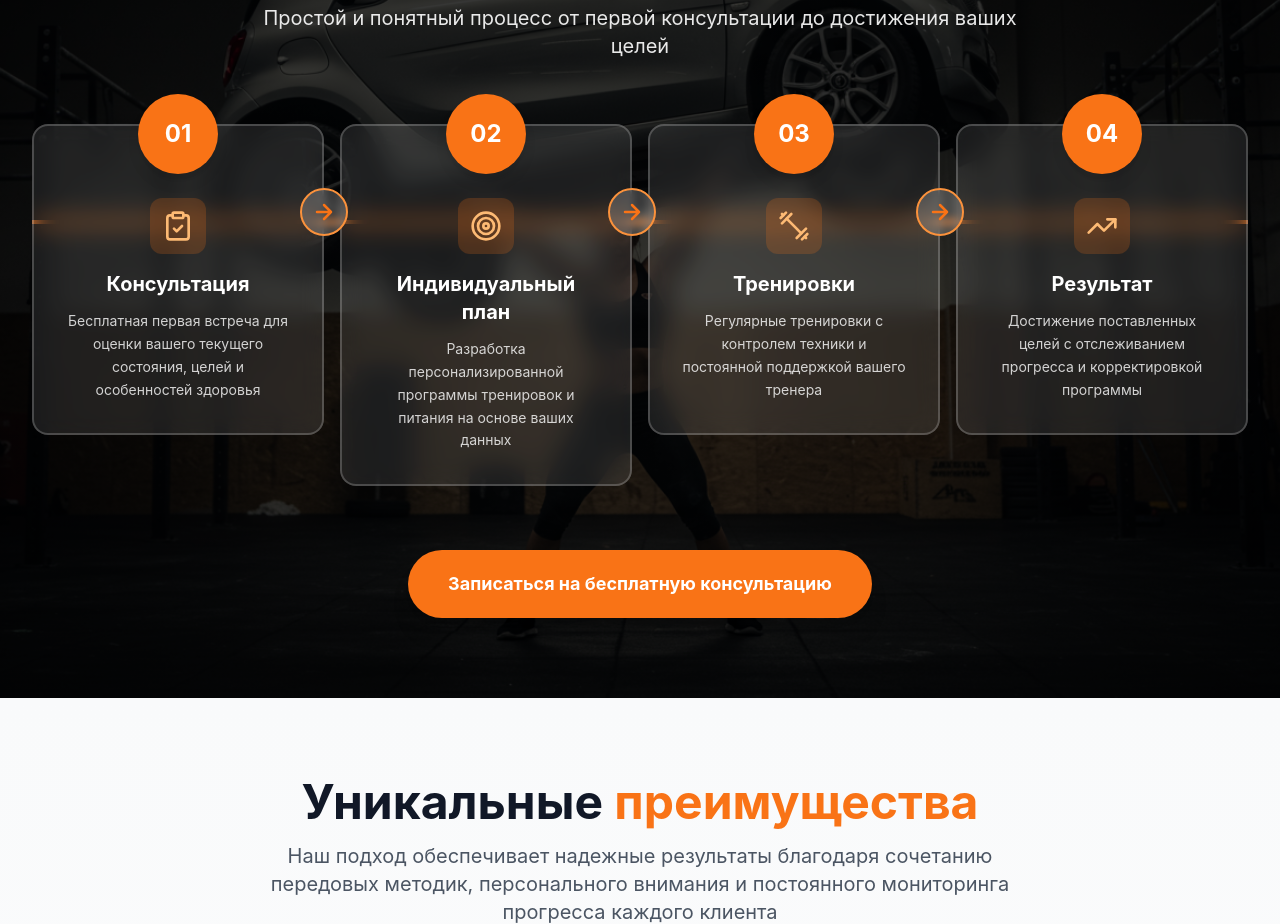
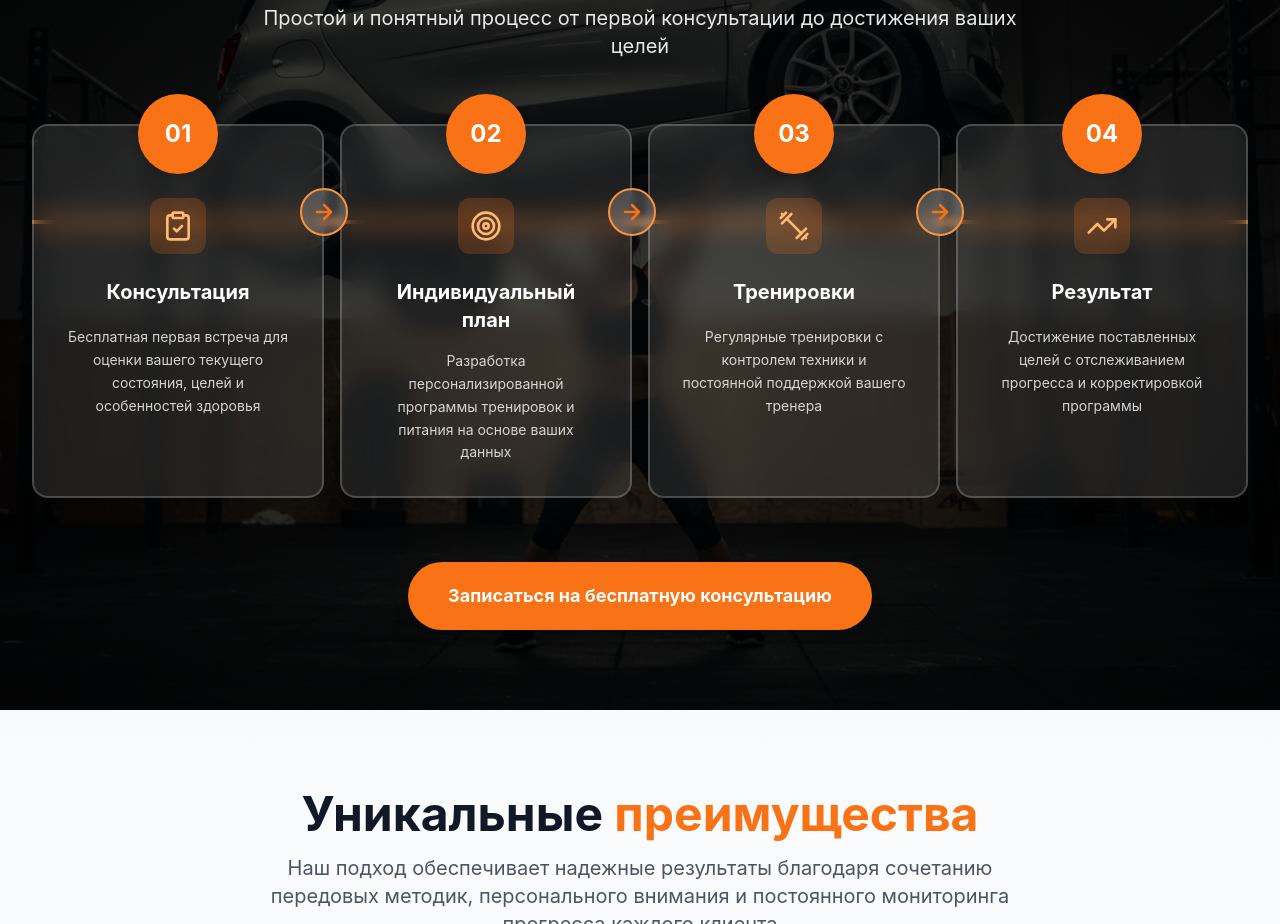
Before and after one commit to coldreb00t/hardcase-website, a Next.js app: page / in a window 1280 px wide. Shown: the part 3700-4624 px from the top of the page. Built offline with nearby package versions, Linux system fonts and the light colour scheme.

Commit message:
Fix card content alignment in How It Works section using flexbox

```diff
--- a/components/HowItWorksSection.tsx
+++ b/components/HowItWorksSection.tsx
@@ -75,7 +75,7 @@ export default function HowItWorksSection() {
                 className="relative"
               >
                 {/* Step Card */}
-                <div className="relative bg-white/10 backdrop-blur-md p-8 rounded-2xl border-2 border-white/20 hover:border-primary-400 transition-all duration-300 hover:shadow-2xl group">
+                <div className="relative bg-white/10 backdrop-blur-md p-8 rounded-2xl border-2 border-white/20 hover:border-primary-400 transition-all duration-300 hover:shadow-2xl group h-full flex flex-col">
                   {/* Number Circle */}
                   <div className="relative z-10 flex justify-center -mt-16 mb-6">
                     <div className="w-20 h-20 rounded-full bg-gradient-to-br from-primary-500 to-orange-500 flex items-center justify-center shadow-lg group-hover:scale-110 transition-transform">
@@ -84,15 +84,15 @@ export default function HowItWorksSection() {
                   </div>
 
                   {/* Icon */}
-                  <div className="flex justify-center mb-4">
+                  <div className="flex justify-center mb-6">
                     <div className="p-3 rounded-xl bg-primary-500/20 group-hover:bg-primary-500/30 transition-colors">
                       <step.icon className="text-primary-300" size={32} />
                     </div>
                   </div>
 
                   {/* Content */}
-                  <div className="text-center">
-                    <h3 className="text-xl font-bold text-white mb-3">{step.title}</h3>
+                  <div className="text-center flex-1 flex flex-col">
+                    <h3 className="text-xl font-bold text-white mb-4 min-h-[2rem]">{step.title}</h3>
                     <p className="text-white/80 text-sm leading-relaxed">{step.description}</p>
                   </div>
                 </div>
```
